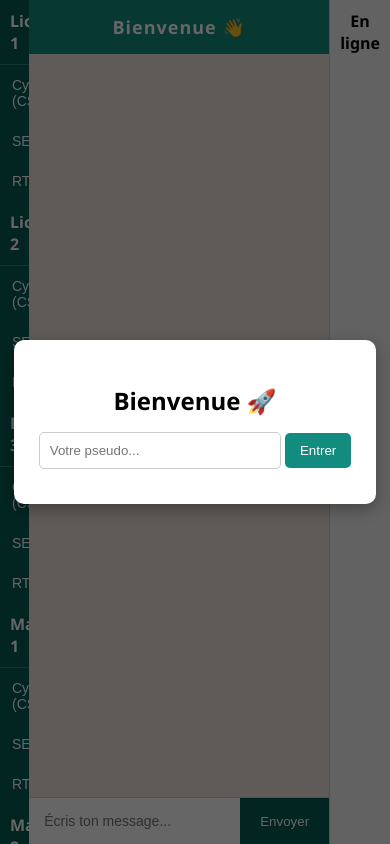
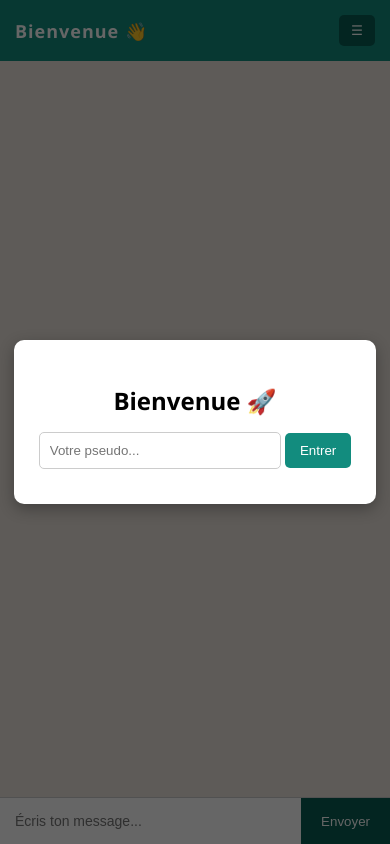
Before and after one commit to NDT084/chat_departement, a website: page index.html in a window 390 px wide. Drawn offline with nearby package versions, Linux system fonts and the light colour scheme; no server answers.

Commit message:
Update index.html
nouveau changement

```diff
--- a/index.html
+++ b/index.html
@@ -1,6 +1,5 @@
 <!DOCTYPE html>
 <html lang="fr">
-
 <head>
   <meta charset="UTF-8">
   <title>Chat Département</title>
@@ -197,7 +196,7 @@
       background: #e0e0e0;
     }
 
-        /* Avatar rond avec initiales */
+    /* Avatar rond */
     .avatar {
       width: 30px;
       height: 30px;
@@ -255,52 +254,72 @@
     }
 
     @keyframes fadeIn {
-            from {
-                opacity: 0;
-                transform: translateY(10px);
+      from { opacity: 0; transform: translateY(10px); }
+      to { opacity: 1; transform: translateY(0); }
     }
 
-            to {
-                opacity: 1;
-                transform: translateY(0);
+    /* 📱 Responsive */
+    @media (max-width: 768px) {
+      #container {
+        flex-direction: column;
+      }
+
+      #rooms, #sidebar {
+        display: none; /* cachés par défaut */
+      }
+
+      #header {
+        display: flex;
+        justify-content: space-between;
+        align-items: center;
+      }
+
+      #toggleMenu {
+        background: var(--secondary);
+        border: none;
+        color: white;
+        padding: 8px 12px;
+        border-radius: 5px;
+        cursor: pointer;
+      }
+
+      #rooms.show, #sidebar.show {
+        display: block;
+        position: absolute;
+        top: 0;
+        bottom: 0;
+        width: 70%;
+        z-index: 1000;
+        overflow-y: auto;
+      }
+
+      #rooms.show {
+        left: 0;
+      }
+
+      #sidebar.show {
+        right: 0;
       }
     }
   </style>
 </head>
-
 <body>
   <div id="container">
-        <!-- Sidebar gauche (salons avec années et filières) -->
+    <!-- Sidebar gauche -->
     <div id="rooms">
       <h3>Licence 1</h3>
-            <button onclick="joinRoom('L1 - Cybersécurité (CS)')">Cybersécurité (CS)</button>
-            <button onclick="joinRoom('L1 - Systèmes Embarqués & IoT (SEMI)')">SEMI</button>
-            <button onclick="joinRoom('L1 - Réseau Télécommunication (RT)')">RT</button>
-
-            <h3>Licence 2</h3>
-            <button onclick="joinRoom('L2 - Cybersécurité (CS)')">Cybersécurité (CS)</button>
-            <button onclick="joinRoom('L2 - Systèmes Embarqués & IoT (SEMI)')">SEMI</button>
-            <button onclick="joinRoom('L2 - Réseau Télécommunication (RT)')">RT</button>
-
-            <h3>Licence 3</h3>
-            <button onclick="joinRoom('L3 - Cybersécurité (CS)')">Cybersécurité (CS)</button>
-            <button onclick="joinRoom('L3 - Systèmes Embarqués & IoT (SEMI)')">SEMI</button>
-            <button onclick="joinRoom('L3 - Réseau Télécommunication (RT)')">RT</button>
-
-            <h3>Master 1</h3>
-            <button onclick="joinRoom('M1 - Cybersécurité (CS)')">Cybersécurité (CS)</button>
-            <button onclick="joinRoom('M1 - Systèmes Embarqués & IoT (SEMI)')">SEMI</button>
-            <button onclick="joinRoom('M1 - Réseau Télécommunication (RT)')">RT</button>
-
-            <h3>Master 2</h3>
-            <button onclick="joinRoom('M2 - Cybersécurité (CS)')">Cybersécurité (CS)</button>
-            <button onclick="joinRoom('M2 - Systèmes Embarqués & IoT (SEMI)')">SEMI</button>
-            <button onclick="joinRoom('M2 - Réseau Télécommunication (RT)')">RT</button>
+      <button onclick="joinRoom('L1 - CS')">Cybersécurité</button>
+      <button onclick="joinRoom('L1 - SEMI')">SEMI</button>
+      <button onclick="joinRoom('L1 - RT')">RT</button>
+      <!-- autres années... -->
     </div>
 
     <!-- Zone principale -->
     <div id="main">
-            <div id="header">Bienvenue 👋</div>
+      <div id="header">
+        <span id="roomTitle">Bienvenue 👋</span>
+        <button id="toggleMenu" onclick="toggleMenus()">☰</button>
+      </div>
       <div id="chat-box"></div>
       <div id="form">
         <input id="messageInput" autocomplete="off" placeholder="Écris ton message..." />
@@ -308,7 +327,7 @@
       </div>
     </div>
 
-        <!-- Sidebar droite (utilisateurs en ligne) -->
+    <!-- Sidebar droite -->
     <div id="sidebar">
       <h3>En ligne</h3>
       <ul id="userList"></ul>
@@ -342,7 +361,7 @@
         return;
       }
       currentRoom = room;
-            document.getElementById("header").textContent = "Salon : " + room;
+      document.getElementById("roomTitle").textContent = "Salon : " + room;
       document.getElementById("chat-box").innerHTML = "";
       socket.emit("joinRoom", { username, room });
     }
@@ -384,7 +403,11 @@
         input.value = "";
       }
     }
+
+    function toggleMenus() {
+      document.getElementById("rooms").classList.toggle("show");
+      document.getElementById("sidebar").classList.toggle("show");
+    }
   </script>
 </body>
-
 </html>
```
Lines whose indentation alone changed are shown as unchanged.
